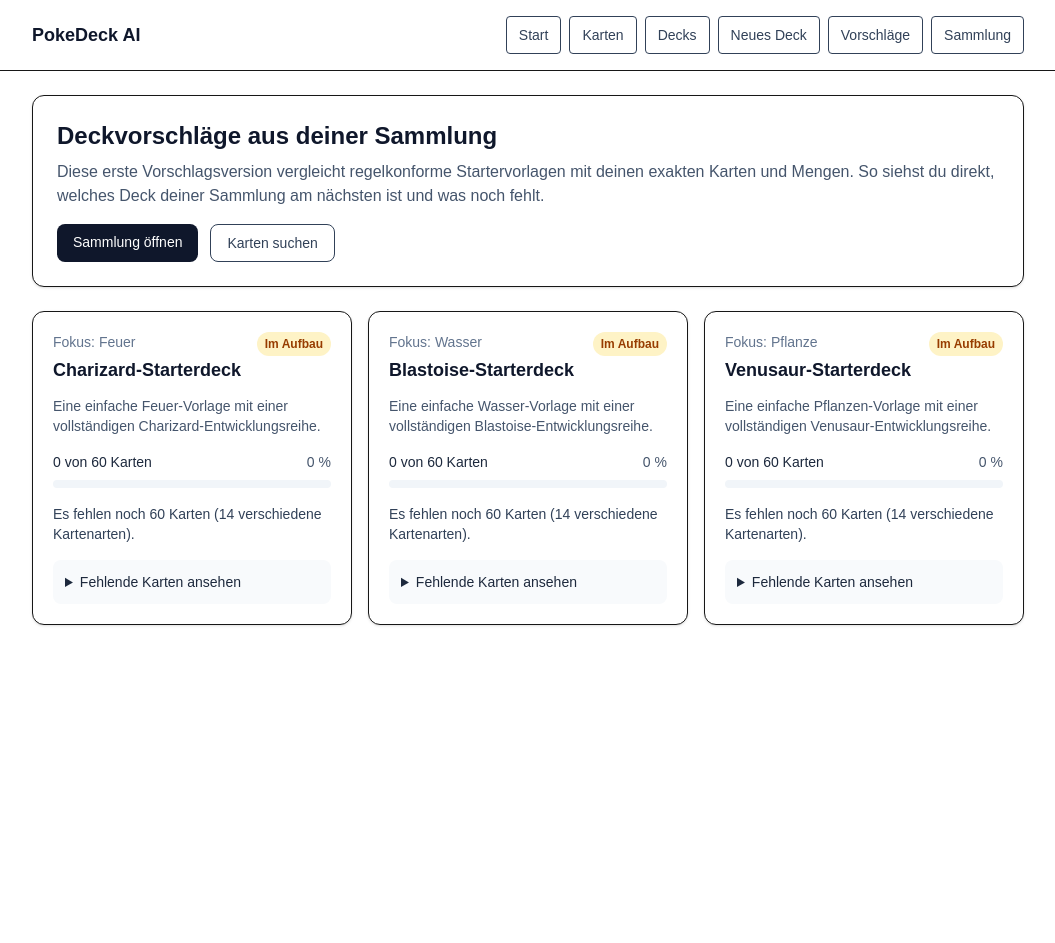
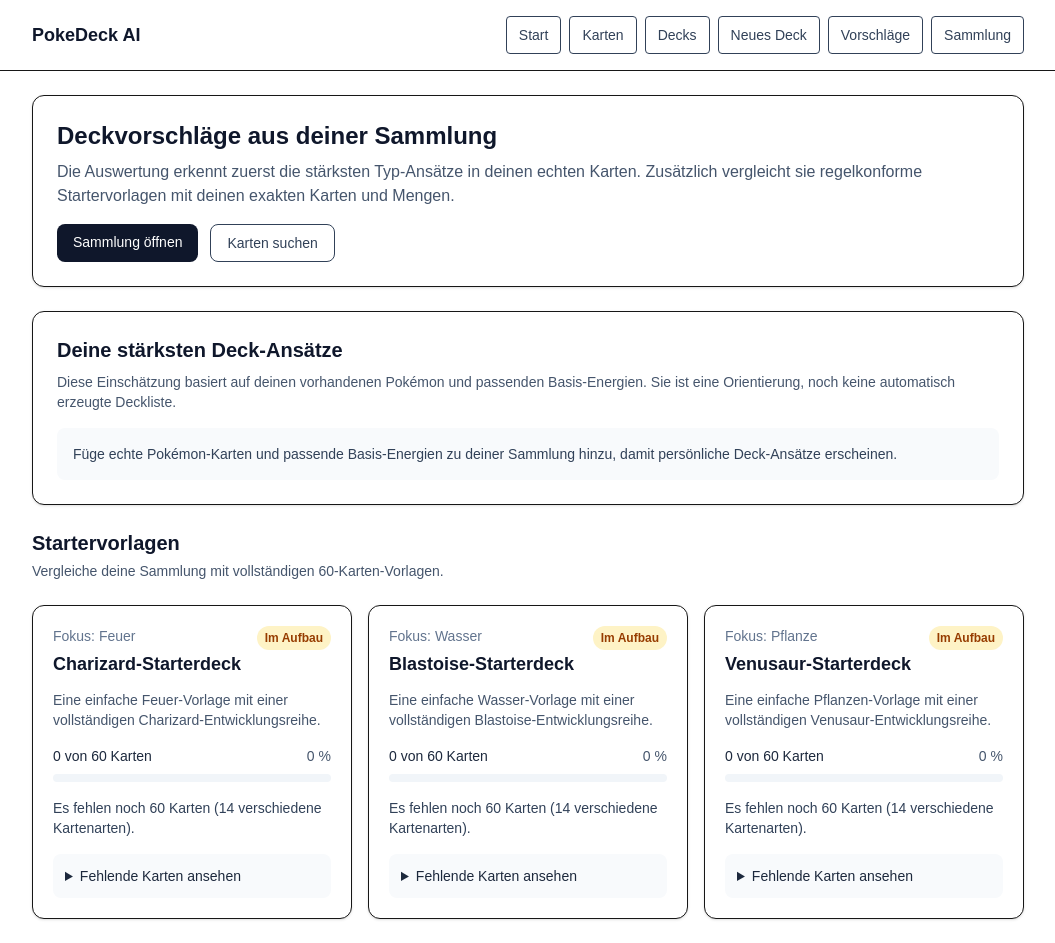
Before and after one commit to francescopinto33/pokedeck-ai-app, a Next.js app: page /suggestions in a window 1280 px wide. Shown: the whole page, without its empty margins (112-1167 px from the left). Before the commit the page ends 800 px from the top, so only its background shows below. Built offline with nearby package versions, Linux system fonts and the light colour scheme.

Commit message:
Analyze collection deck ideas by type

```diff
--- a/src/app/suggestions/page.tsx
+++ b/src/app/suggestions/page.tsx
@@ -3,6 +3,7 @@
 import { useEffect, useMemo, useState } from "react";
 import Link from "next/link";
 import { getAvailableCards } from "@/lib/availableCards";
+import { getCollectionDeckIdeas } from "@/lib/collectionDeckIdeas";
 import { getDeckSuggestions } from "@/lib/deckSuggestions";
 import { getCollection } from "@/lib/storage";
 import type { Card, CollectionEntry } from "@/types";
@@ -20,6 +21,10 @@
     () => getDeckSuggestions(collection, allCards),
     [allCards, collection]
   );
+  const collectionDeckIdeas = useMemo(
+    () => getCollectionDeckIdeas(collection, allCards),
+    [allCards, collection]
+  );
 
   return (
     <section className="space-y-6">
@@ -28,10 +33,9 @@
           Deckvorschläge aus deiner Sammlung
         </h1>
         <p className="mt-2 text-slate-600">
-          Diese erste Vorschlagsversion vergleicht regelkonforme
-          Startervorlagen mit deinen exakten Karten und Mengen. So siehst du
-          direkt, welches Deck deiner Sammlung am nächsten ist und was noch
-          fehlt.
+          Die Auswertung erkennt zuerst die stärksten Typ-Ansätze in deinen
+          echten Karten. Zusätzlich vergleicht sie regelkonforme
+          Startervorlagen mit deinen exakten Karten und Mengen.
         </p>
         <div className="mt-4 flex flex-wrap gap-3">
           <Link
@@ -47,6 +51,88 @@
             Karten suchen
           </Link>
         </div>
+      </div>
+
+      <div className="rounded-xl border bg-white p-6 shadow-sm">
+        <h2 className="text-xl font-semibold text-slate-900">
+          Deine stärksten Deck-Ansätze
+        </h2>
+        <p className="mt-2 text-sm text-slate-600">
+          Diese Einschätzung basiert auf deinen vorhandenen Pokémon und
+          passenden Basis-Energien. Sie ist eine Orientierung, noch keine
+          automatisch erzeugte Deckliste.
+        </p>
+
+        {collectionDeckIdeas.length === 0 ? (
+          <p className="mt-4 rounded-lg bg-slate-50 p-4 text-sm text-slate-700">
+            Füge echte Pokémon-Karten und passende Basis-Energien zu deiner
+            Sammlung hinzu, damit persönliche Deck-Ansätze erscheinen.
+          </p>
+        ) : (
+          <div className="mt-4 grid gap-4 md:grid-cols-2 lg:grid-cols-3">
+            {collectionDeckIdeas.map((idea) => (
+              <article key={idea.type} className="rounded-lg border p-4">
+                <div className="flex items-start justify-between gap-3">
+                  <div>
+                    <p className="text-sm text-slate-500">Typ-Ansatz</p>
+                    <h3 className="text-lg font-semibold text-slate-900">
+                      {idea.label}
+                    </h3>
+                  </div>
+                  <span className="rounded-full bg-slate-100 px-2 py-1 text-xs font-semibold text-slate-700">
+                    {idea.status}
+                  </span>
+                </div>
+
+                <p className="mt-3 text-sm font-medium text-slate-800">
+                  Grundlage: {idea.readinessScore} %
+                </p>
+                <div className="mt-2 h-2 overflow-hidden rounded-full bg-slate-100">
+                  <div
+                    className="h-full rounded-full bg-slate-900"
+                    style={{ width: `${idea.readinessScore}%` }}
+                  />
+                </div>
+
+                <dl className="mt-4 grid grid-cols-3 gap-2 text-center text-sm">
+                  <div className="rounded bg-slate-50 p-2">
+                    <dt className="text-slate-500">Pokémon</dt>
+                    <dd className="mt-1 font-semibold text-slate-900">
+                      {idea.pokemonCount}
+                    </dd>
+                  </div>
+                  <div className="rounded bg-slate-50 p-2">
+                    <dt className="text-slate-500">Basis</dt>
+                    <dd className="mt-1 font-semibold text-slate-900">
+                      {idea.basicPokemonCount}
+                    </dd>
+                  </div>
+                  <div className="rounded bg-slate-50 p-2">
+                    <dt className="text-slate-500">Energie</dt>
+                    <dd className="mt-1 font-semibold text-slate-900">
+                      {idea.basicEnergyCount}
+                    </dd>
+                  </div>
+                </dl>
+
+                <ul className="mt-4 list-disc space-y-1 pl-5 text-sm text-slate-700">
+                  {idea.hints.map((hint) => (
+                    <li key={hint}>{hint}</li>
+                  ))}
+                </ul>
+              </article>
+            ))}
+          </div>
+        )}
+      </div>
+
+      <div>
+        <h2 className="text-xl font-semibold text-slate-900">
+          Startervorlagen
+        </h2>
+        <p className="mt-1 text-sm text-slate-600">
+          Vergleiche deine Sammlung mit vollständigen 60-Karten-Vorlagen.
+        </p>
       </div>
 
       <div className="grid gap-4 lg:grid-cols-3">
--- /dev/null
+++ b/src/lib/collectionDeckIdeas.ts
@@ -0,0 +1,144 @@
+import type { Card, CollectionEntry } from "@/types";
+
+const typeLabels: Record<string, string> = {
+  Fire: "Feuer",
+  Water: "Wasser",
+  Grass: "Pflanze",
+  Lightning: "Elektro",
+  Psychic: "Psycho",
+  Fighting: "Kampf",
+  Darkness: "Finsternis",
+  Metal: "Metall",
+  Dragon: "Drache",
+};
+
+export type CollectionDeckIdea = {
+  type: string;
+  label: string;
+  pokemonCount: number;
+  basicPokemonCount: number;
+  evolutionPokemonCount: number;
+  basicEnergyCount: number;
+  readinessScore: number;
+  status: "Gute Grundlage" | "Ausbaufähig" | "Erste Karten vorhanden";
+  hints: string[];
+};
+
+type CollectionDeckIdeaCounts = Omit<
+  CollectionDeckIdea,
+  "label" | "readinessScore" | "status" | "hints"
+>;
+
+export function getCollectionDeckIdeas(
+  collection: CollectionEntry[],
+  allCards: Card[]
+): CollectionDeckIdea[] {
+  const ownedByCardId = new Map<string, number>();
+  const countsByType = new Map<string, CollectionDeckIdeaCounts>();
+
+  for (const entry of collection) {
+    ownedByCardId.set(
+      entry.cardId,
+      (ownedByCardId.get(entry.cardId) ?? 0) + entry.owned
+    );
+  }
+
+  function getCounts(type: string) {
+    const existingCounts = countsByType.get(type);
+
+    if (existingCounts) {
+      return existingCounts;
+    }
+
+    const newCounts: CollectionDeckIdeaCounts = {
+      type,
+      pokemonCount: 0,
+      basicPokemonCount: 0,
+      evolutionPokemonCount: 0,
+      basicEnergyCount: 0,
+    };
+    countsByType.set(type, newCounts);
+    return newCounts;
+  }
+
+  for (const card of allCards) {
+    const owned = ownedByCardId.get(card.id) ?? 0;
+
+    if (owned <= 0) {
+      continue;
+    }
+
+    const cardTypes = (card.types ?? []).filter((type) => type !== "Colorless");
+
+    if (card.supertype === "Pokemon") {
+      for (const type of cardTypes) {
+        const counts = getCounts(type);
+        counts.pokemonCount += owned;
+
+        if (card.isBasicPokemon) {
+          counts.basicPokemonCount += owned;
+        } else {
+          counts.evolutionPokemonCount += owned;
+        }
+      }
+    }
+
+    if (card.supertype === "Energy" && card.isBasicEnergy) {
+      for (const type of cardTypes) {
+        getCounts(type).basicEnergyCount += owned;
+      }
+    }
+  }
+
+  return Array.from(countsByType.values())
+    .filter((counts) => counts.pokemonCount > 0)
+    .map((counts) => {
+      const readinessScore = Math.min(
+        100,
+        Math.min(40, counts.pokemonCount * 4) +
+          Math.min(35, counts.basicPokemonCount * 7) +
+          Math.min(25, counts.basicEnergyCount * 2)
+      );
+      const hints: string[] = [];
+
+      if (counts.basicPokemonCount < 4) {
+        hints.push(
+          `Noch ${4 - counts.basicPokemonCount} Basis-Pokémon für eine verlässlichere Starthand ergänzen.`
+        );
+      }
+
+      if (counts.pokemonCount < 8) {
+        hints.push(
+          `Noch ${8 - counts.pokemonCount} Pokémon ergänzen, damit der Kern des Decks stabiler wird.`
+        );
+      }
+
+      if (counts.basicEnergyCount < 10) {
+        hints.push(
+          `Noch ${10 - counts.basicEnergyCount} passende Basis-Energien als Ausgangspunkt ergänzen.`
+        );
+      }
+
+      if (hints.length === 0) {
+        hints.push(
+          "Eine solide Grundlage ist vorhanden. Als Nächstes helfen passende Trainerkarten und eine konkrete Deckliste."
+        );
+      }
+
+      const status: CollectionDeckIdea["status"] =
+        readinessScore >= 70
+          ? "Gute Grundlage"
+          : readinessScore >= 35
+            ? "Ausbaufähig"
+            : "Erste Karten vorhanden";
+
+      return {
+        ...counts,
+        label: typeLabels[counts.type] ?? counts.type,
+        readinessScore,
+        status,
+        hints,
+      };
+    })
+    .sort((first, second) => second.readinessScore - first.readinessScore);
+}
```
